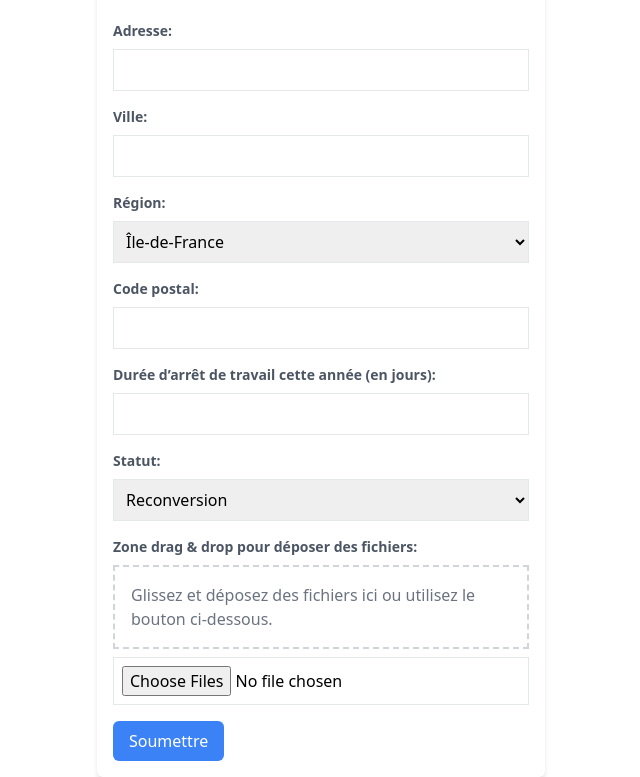
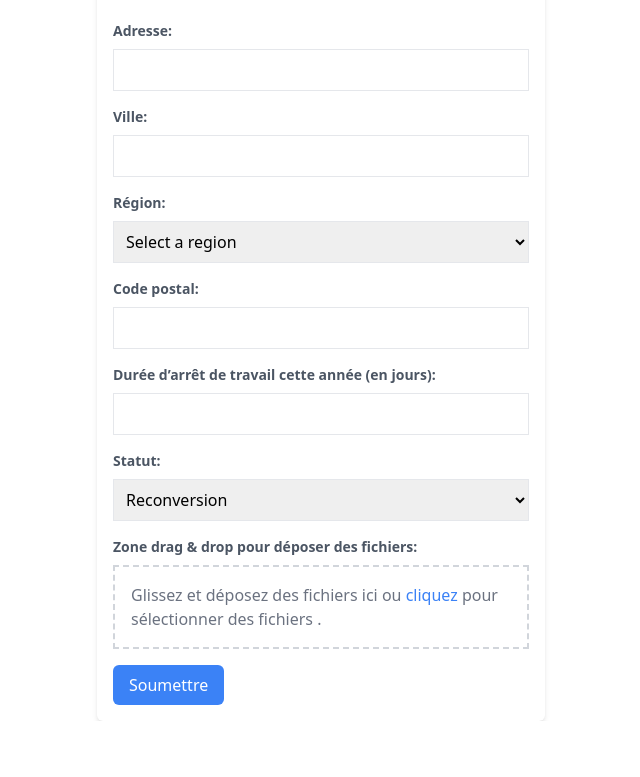
Before and after one commit to oayouub/Chatenay-Malabry--front, a React (Create React App) app in the folder chatenay-app/: page /form in a window 1280 px wide. Shown: the part 611-1388 px from the top of the page, without its empty margins (319-959 px from the left). After the commit the page ends 1332 px from the top, so only its background shows below. Built offline with nearby package versions, Linux system fonts and the light colour scheme.

Commit message:
:sparkles: Add click for drag & drop

```diff
--- a/chatenay-app/src/components/Form.js
+++ b/chatenay-app/src/components/Form.js
@@ -1,4 +1,4 @@
-import React, { useState } from "react";
+import React, { useState, useRef } from "react";
 
 const Form = () => {
   const [formData, setFormData] = useState({
@@ -16,6 +16,8 @@ const Form = () => {
     statut: "",
     zoneDeDepot: [],
   });
+
+  const fileInputRef = useRef(null);
 
   const handleInputChange = (e) => {
     const { name, value } = e.target;
@@ -45,6 +47,10 @@ const Form = () => {
 
   const handleDragOver = (e) => {
     e.preventDefault();
+  };
+
+  const handleClickFiles = () => {
+    fileInputRef.current.click();
   };
 
   const handleSelectFiles = (e) => {
@@ -221,6 +227,7 @@ const Form = () => {
               className="mt-2 border p-2 w-full"
               required
             >
+              <option value="">Select a region</option> // Add default option
               <option value="idf">Île-de-France</option>
             </select>
           </div>
@@ -273,6 +280,7 @@ const Form = () => {
               className="mt-2 border p-2 w-full"
               required
             >
+
           <option value="reconversion">Reconversion</option>
         </select>
       </div>
@@ -293,7 +301,11 @@ const Form = () => {
               {formData.zoneDeDepot.map((file, index) => (
                 <li key={index} className="text-gray-700">
                   {file.name}{" "}
-                  <button className="text-red-500 underline" type="button" onClick={() => handleRemoveFile(index)}>
+                  <button
+                    className="text-red-500 underline"
+                    type="button"
+                    onClick={() => handleRemoveFile(index)}
+                  >
                     Supprimer
                   </button>
                 </li>
@@ -301,8 +313,14 @@ const Form = () => {
             </ul>
           ) : (
             <p className="text-gray-500">
-              Glissez et déposez des fichiers ici ou utilisez le bouton
-              ci-dessous.
+              Glissez et déposez des fichiers ici ou{" "}
+              <span
+                className="file-select-text text-blue-500 cursor-pointer"
+                onClick={handleClickFiles}
+              >
+                cliquez
+              </span>{" "}
+              pour sélectionner des fichiers .
             </p>
           )}
         </div>
@@ -311,7 +329,8 @@ const Form = () => {
           name="zoneDeDepot"
           onChange={handleSelectFiles}
           multiple
-          className="mt-2 border p-2 w-full"
+          className="hidden"
+          ref={fileInputRef}
         />
       </div>
       <button
```
Lines whose indentation alone changed are shown as unchanged.
